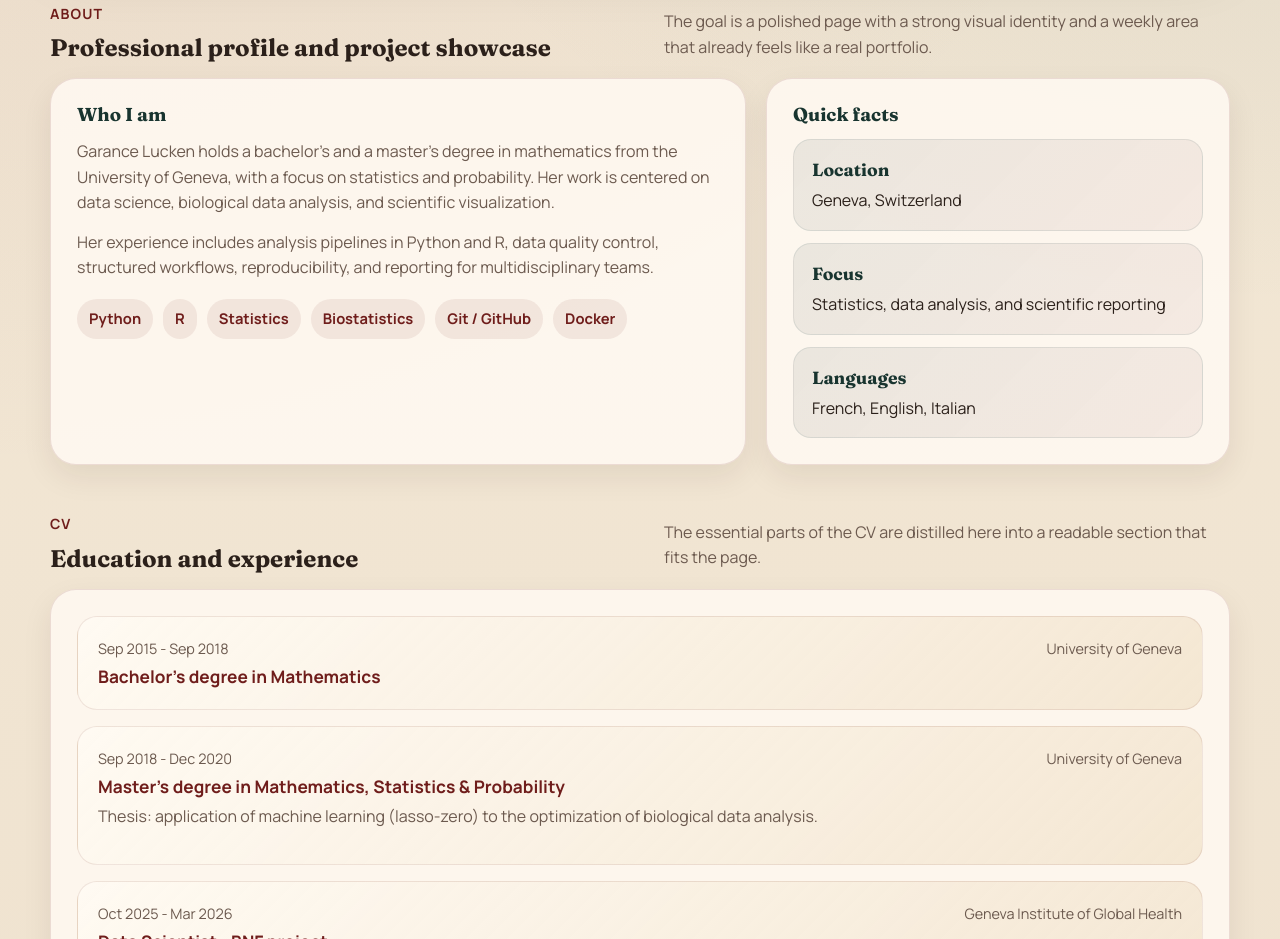
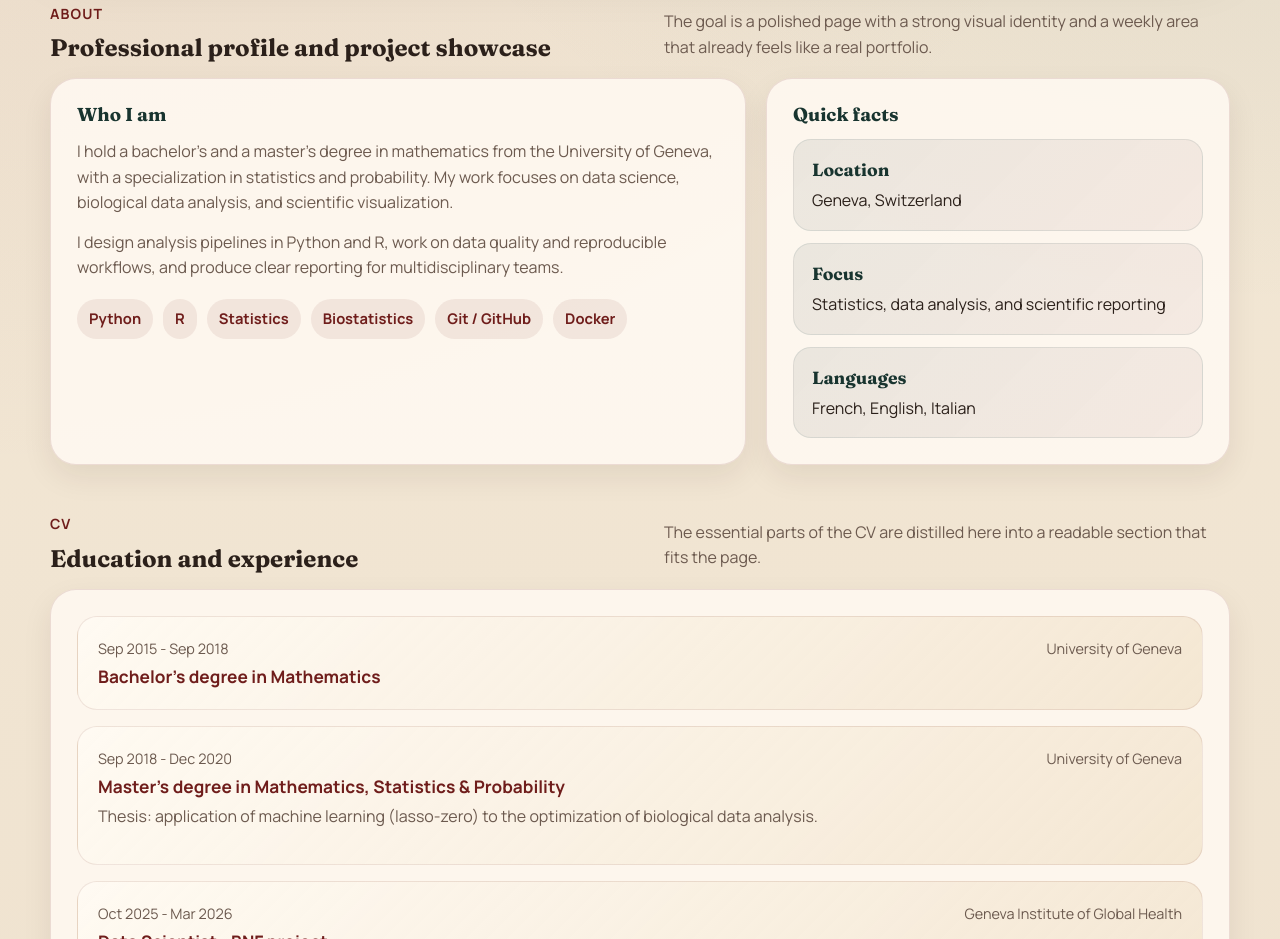
Before and after one commit to G-Lck/graph-ai-portfolio, a plain HTML site: page exemple.html in a window 1280 px wide. Shown: the part 861-1800 px from the top of the page. Drawn offline with Linux system fonts and the light colour scheme.

Commit message:
Rewrite About section in first person

```diff
--- a/exemple.html
+++ b/exemple.html
@@ -628,13 +628,13 @@
                     <article class="card about-main">
                         <h3 style="margin-bottom: 14px; color: var(--forest);">Who I am</h3>
                         <p>
-                            Garance Lucken holds a bachelor's and a master's degree in mathematics from the
-                            University of Geneva, with a focus on statistics and probability. Her work is centered
-                            on data science, biological data analysis, and scientific visualization.
+                            I hold a bachelor's and a master's degree in mathematics from the University of Geneva,
+                            with a specialization in statistics and probability. My work focuses on data science,
+                            biological data analysis, and scientific visualization.
                         </p>
                         <p>
-                            Her experience includes analysis pipelines in Python and R, data quality control,
-                            structured workflows, reproducibility, and reporting for multidisciplinary teams.
+                            I design analysis pipelines in Python and R, work on data quality and reproducible
+                            workflows, and produce clear reporting for multidisciplinary teams.
                         </p>
                         <div class="pill-row" aria-label="Keywords">
                             <span class="pill">Python</span>
```
Also changed, not shown: index.html (+5 -5 lines).
